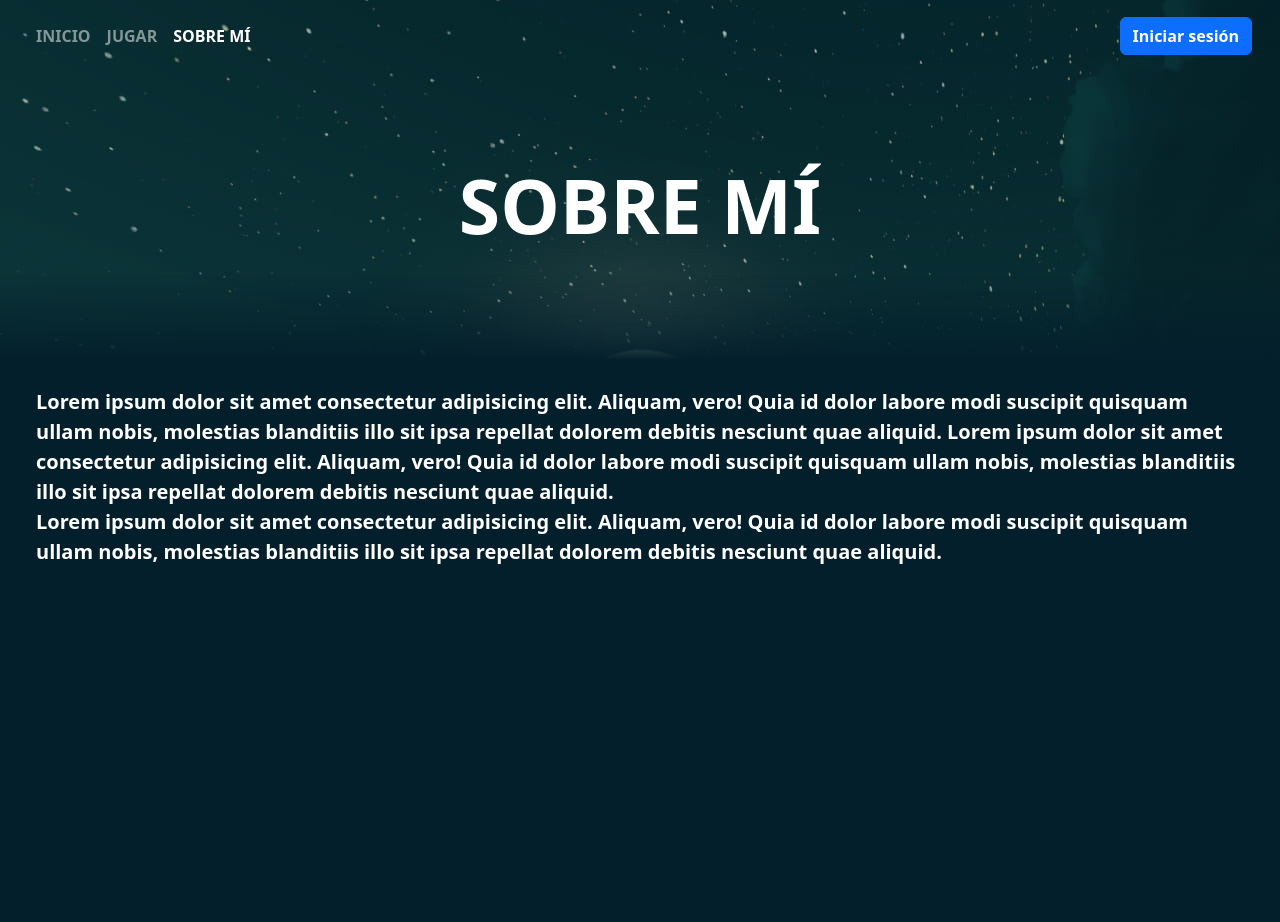
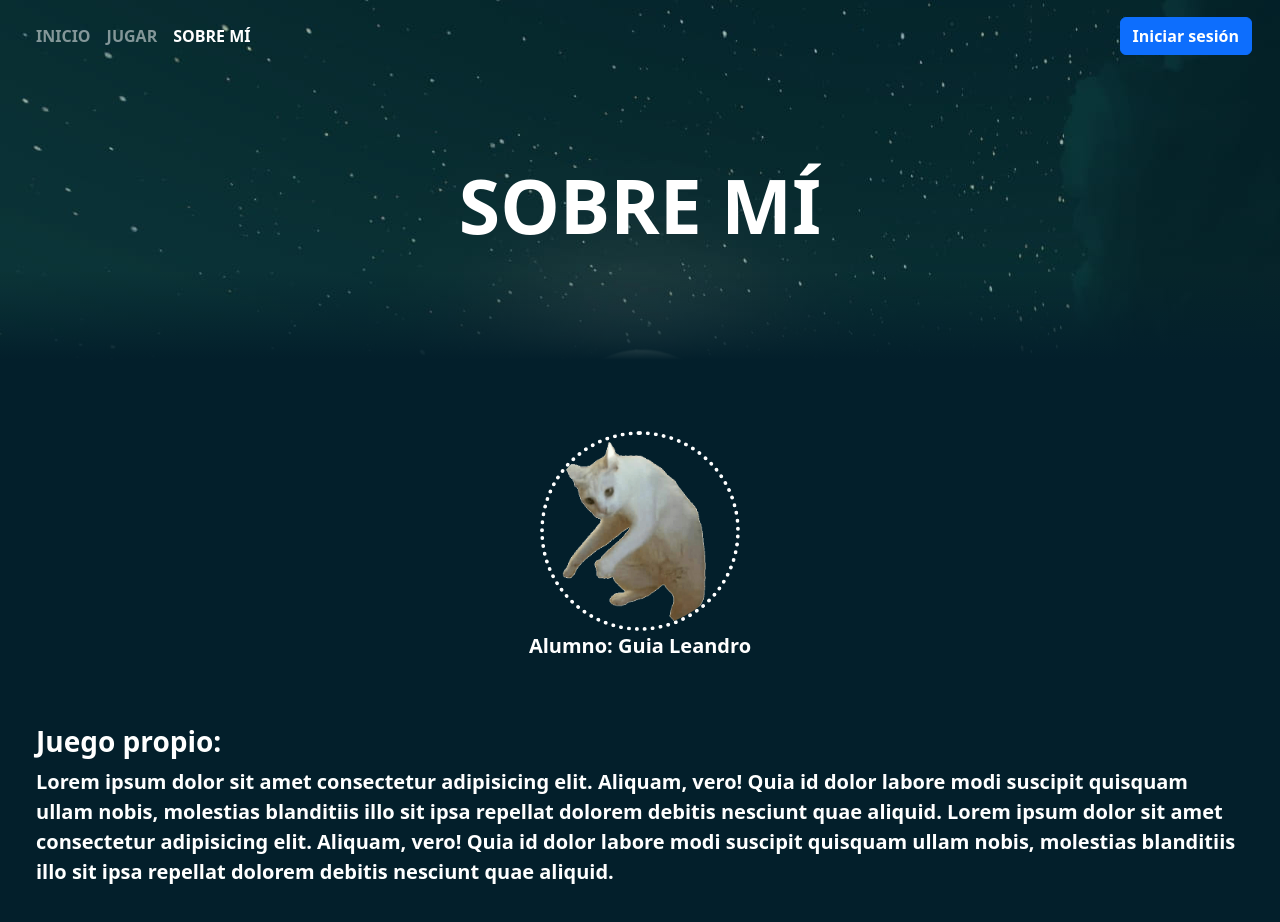
Before and after one commit to leanx22/Sala_de_juegos, an Angular app: page /yo in a window 1280 px wide. Shown: the top 922 px of the page. Before the commit the page ends 800 px from the top, so only its background shows below. Built offline with nearby package versions, Linux system fonts and the light colour scheme.

Commit message:
Mejoras en la pagina 'sobre mi' | Coloqué algunos placeholders

```diff
--- a/src/app/paginas/sobre-mi/sobre-mi.component.css
+++ b/src/app/paginas/sobre-mi/sobre-mi.component.css
@@ -25,5 +25,14 @@
 }
 
 .aboutme-text{
-    margin-top: 105px;
+    margin-top: 125px;
 }
+
+.personal-img{
+    width: 200px;
+    height: 200px;
+    border-radius: 50%;
+    border: 4px;
+    border-style: dotted;
+    border-color: white;
+}
--- a/src/app/paginas/sobre-mi/sobre-mi.component.html
+++ b/src/app/paginas/sobre-mi/sobre-mi.component.html
@@ -6,15 +6,22 @@
         </div>
     </div>
     <div class="row p-4 aboutme-text">
+        <div class="col-12 z-3 d-flex justify-content-center">
+            <img src="../../../assets/img/personal/gatoPonido.png" class="personal-img d-inline-block mt-4">
+        </div>
+        <div class="col-12 d-flex justify-content-center">
+            <p class="text-white fw-semibold fs-5">
+                Alumno: Guia Leandro
+            </p>
+        </div>
+    </div>
+    <div class="row p-4">
         <div class="col-12 z-3">
-            <p class="text-white fw-semibold fs-5">Lorem ipsum dolor sit amet consectetur adipisicing elit.
+            <h3 class="text-white fw-bold">Juego propio:</h3>
+            <p class="text-white fw-semibold fs-5">
+                 Lorem ipsum dolor sit amet consectetur adipisicing elit.
                 Aliquam, vero! Quia id dolor labore modi suscipit quisquam ullam nobis,
                 molestias blanditiis illo sit ipsa repellat dolorem debitis nesciunt quae aliquid.
-
-                Lorem ipsum dolor sit amet consectetur adipisicing elit.
-                Aliquam, vero! Quia id dolor labore modi suscipit quisquam ullam nobis,
-                molestias blanditiis illo sit ipsa repellat dolorem debitis nesciunt quae aliquid.
-                <br>
                 Lorem ipsum dolor sit amet consectetur adipisicing elit.
                 Aliquam, vero! Quia id dolor labore modi suscipit quisquam ullam nobis,
                 molestias blanditiis illo sit ipsa repellat dolorem debitis nesciunt quae aliquid.
```
Also changed, not shown: src/assets/img/personal/gatoPonido.png (added).
